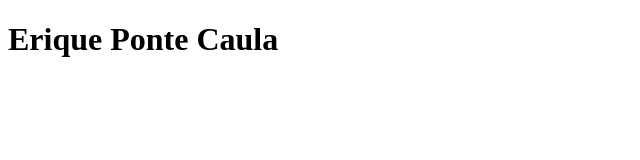
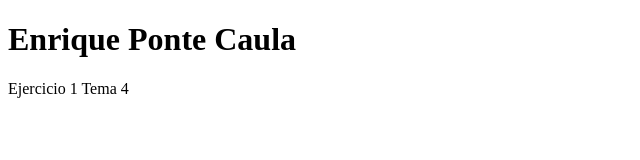
Before and after one commit to epnripc/Ejer1-Nombre, a plain HTML site: page index.html in a window 1280 px wide. Shown: the whole page, without its empty margins (0-640 px from the left). Drawn offline with Linux system fonts and the light colour scheme.

Commit message:
Update index.html

```diff
--- a/index.html
+++ b/index.html
@@ -8,7 +8,7 @@
 </head>
 <body>
 
-    <h1> Erique Ponte Caula</h1>
-
+       <h1> Enrique Ponte Caula</h1>
+    <p>Ejercicio 1 Tema 4</p>
 </body>
 </html>
```
